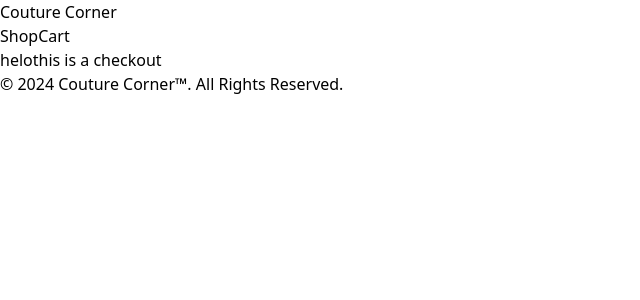
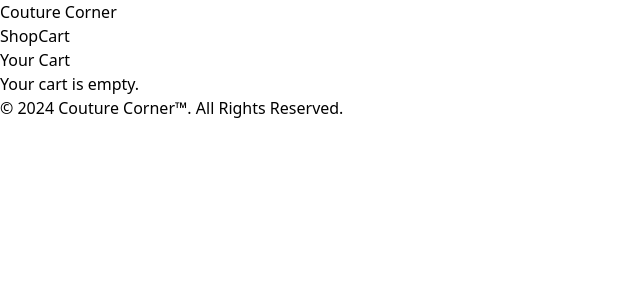
Before and after one commit to lililok/Shopping-Cart, a React (Vite) app: page /cart in a window 1280 px wide. Shown: the top 300 px of the page, without its empty margins (0-640 px from the left). Built offline with nearby package versions, Linux system fonts and the light colour scheme.

Commit message:
adding data to local storage

```diff
--- /dev/null
+++ b/src/cartFunc.jsx
@@ -0,0 +1,5 @@
+const [cartList, setCartList] = useState(cartLocalStorage)
+
+useEffect(() => {
+    localStorage.setItem("cartList", JSON.stringify(cartList))
+  }, [cartList])
--- a/src/parts/Card.jsx
+++ b/src/parts/Card.jsx
@@ -1,15 +1,22 @@
-import React, { useState } from 'react';
+import React, { useState, useEffect } from 'react';
 
 function Card({product}) {
-    const [cart, setCart] = useState([]);
+    const [cart, setCart] = useState(() => {
+        const cartLocalStorage = localStorage.getItem('cart');
+        return cartLocalStorage ? JSON.parse(cartLocalStorage) : [];
+      });
 
-    const addToCart = (item) => {
-        setCart([...cart, item]);
+      const addToCart = (item) => {
+        setCart(item);
       };
+
+      useEffect(() => {
+        localStorage.setItem('cart', JSON.stringify(cart));
+      }, [cart]);
 
     return (
         <>
-        <div className="relative m-10 flex w-full max-w-xs flex-col overflow-hidden rounded-lg border border-gray-100 bg-white shadow-md">
+        <div className="relative m-5 flex w-full max-w-xs flex-col overflow-hidden rounded-lg border border-gray-100 bg-white shadow-md">
             <img src={product.image} alt={product.title} className="object-cover"/>
             <h3 className="text-lg mb-4 font-bold leading-relaxed text-gray-800 dark:text-gray-300">{product.title}</h3>
             <h2 className="leading-5 text-gray-500 dark:text-gray-400">${product.price}</h2>
--- a/src/parts/Cards.jsx
+++ b/src/parts/Cards.jsx
@@ -7,7 +7,7 @@
 
     return (
         <>
-          <div className="grid grid-flow-row gap-8 text-neutral-600 pd-6 sm:grid-cols-1 md:grid-cols-2 lg:grid-cols-3 xl:grid-cols-3">
+          <div className="grid grid-flow-row justify-items-center gap-8 text-neutral-600 pd-6 sm:grid-cols-1 md:grid-cols-2 lg:grid-cols-3 xl:grid-cols-3">
             {allData.map((item) => (
               <Card key={item.id} product={item} />
             ))}
--- a/src/routes/Cart.jsx
+++ b/src/routes/Cart.jsx
@@ -1,14 +1,33 @@
-import React, { useState } from 'react';
+import React, { useState, useEffect } from 'react';
 import CartList from "../parts/CartList.jsx";
 import Checkout from "../parts/Checkout.jsx";
 
 function Cart() {
-    return (
-      <>
-      <CartList />
-      <Checkout />
-      </>
-    )
-  }
+  const [cart, setCart] = useState(() => {
+    const cartLocalStorage = localStorage.getItem('cart');
+    return cartLocalStorage ? JSON.parse(cartLocalStorage) : [];
+  });
+
+  useEffect(() => {
+    const cartLocalStorage = localStorage.getItem('cart');
+    if (cartLocalStorage) {
+      setCart(JSON.parse(cartLocalStorage));
+    }
+  }, []);
+
+  return (
+    <div className="cart">
+      <h2>Your Cart</h2>
+      {cart.length === 0 && <p>Your cart is empty.</p>}
+      <ul>
+        {cart.map((item) => (
+          <li key={item.id}>
+            {item.title} - ${item.price} x {item.quantity}
+          </li>
+        ))}
+      </ul>
+    </div>
+  );
+}
 
   export default Cart
```
